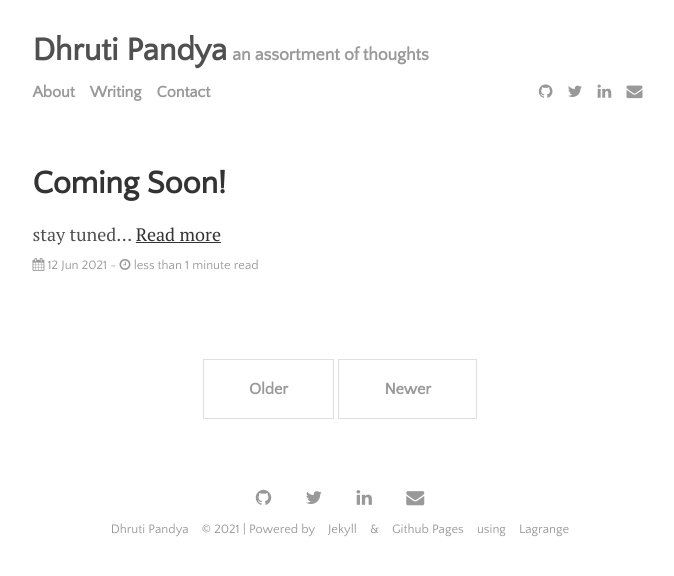
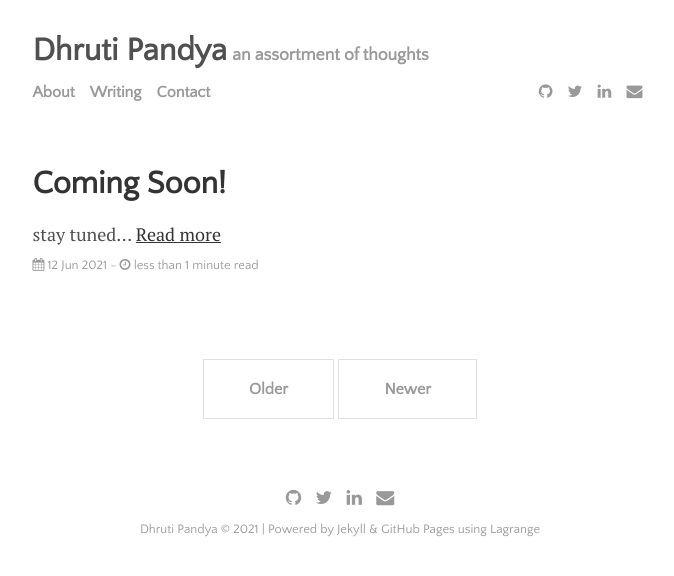
Before and after one commit to dhrutip/dhrutip.github.io, a Jekyll site: the page built from index.html, in a window 1280 px wide. Shown: the top 576 px of the page, without its empty margins (300-974 px from the left). Built offline with Jekyll 4.4.1, drawn with Linux system fonts in a browser that asks for light colours; the list of posts is cut into pages by our own code.

Commit message:
fixed footer spacing and hid related posts section for now

```diff
--- a/_config.yml
+++ b/_config.yml
@@ -30,3 +30,5 @@ baseurl: /dhrutip.github.io
 # RSS 2.0 can be used instead of Atom by uncommenting following two lines
 #feed:
 #  path: rss-feed.xml
+
+hide_related_posts: true
--- a/_includes/footer.html
+++ b/_includes/footer.html
@@ -1,4 +1,4 @@
 <footer class="footer">
   {% include social-icons.html %}
-  <div class="footer-description"><a href="{{ site.github.url }}/">{{ site.title }}</a> &#169; 2021 | Powered by <a href="https://jekyllrb.com/">Jekyll</a> & <a href ="https://pages.github.com/">Github Pages</a> using <a href="https://github.com/LeNPaul/Lagrange">Lagrange</a></div>
+  <div class="footer-description"><a href="{{ site.github.url }}/">{{ site.title }}</a> &#169; 2021 | Powered by <a href="https://jekyllrb.com/">Jekyll</a> & <a href ="https://pages.github.com/">GitHub Pages</a> using <a href="https://github.com/LeNPaul/Lagrange">Lagrange</a></div>
 </footer>
--- a/_sass/_default.scss
+++ b/_sass/_default.scss
@@ -95,7 +95,7 @@
 
 .footer a {
   color: $light-gray-color;
-  padding: 10px;
+  /* padding: 10px; */
   text-decoration: none;
 }
 
```
Also changed, not shown: 1 other file.
